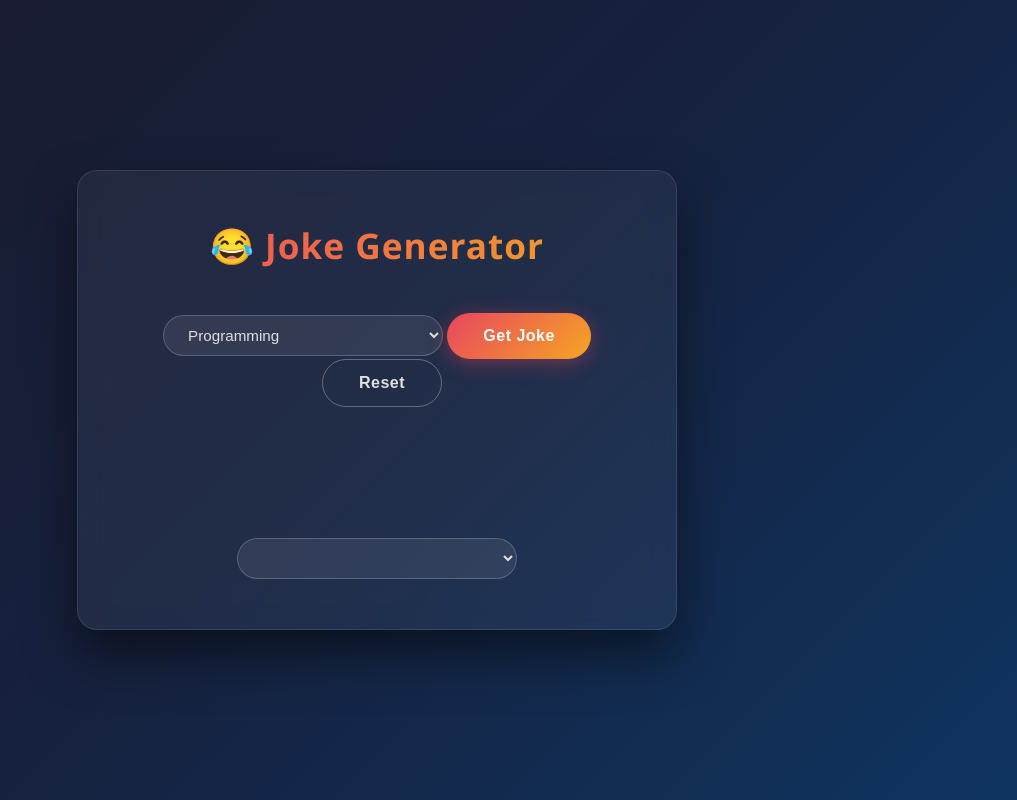
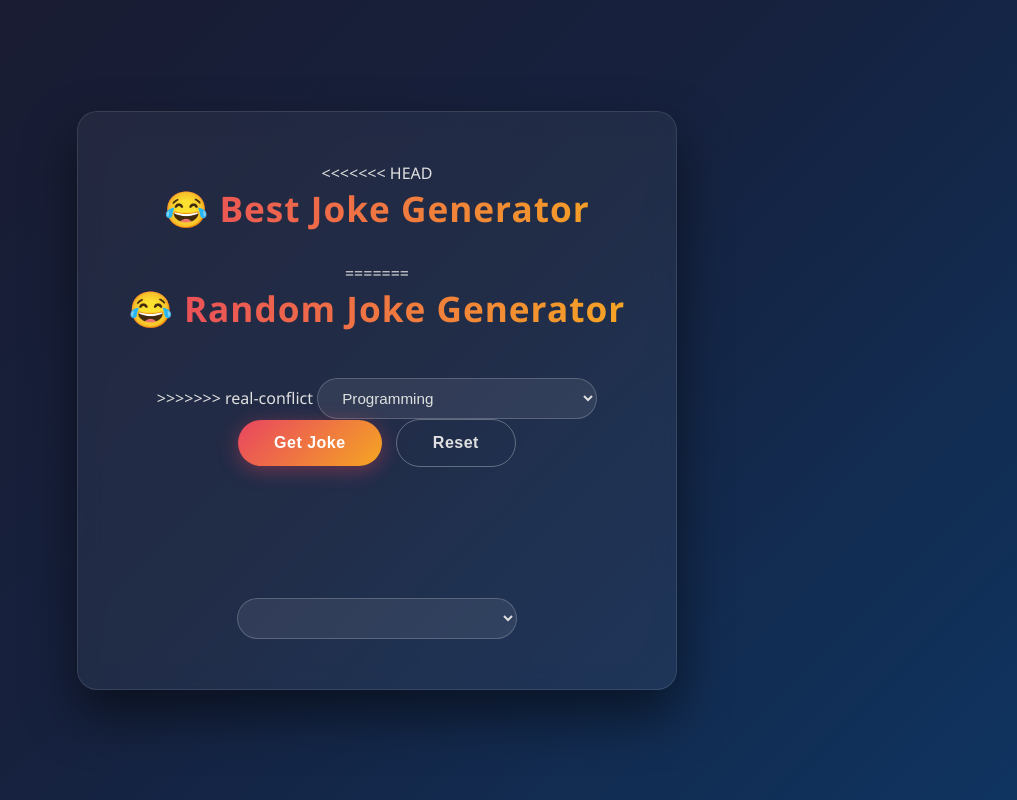
Before and after one commit to ggencas2/joke-generator, a plain HTML site: page index.html in a window 1280 px wide. Shown: the whole page, without its empty margins (263-1280 px from the left). Drawn offline with Linux system fonts and the light colour scheme.

Commit message:
Changing title

```diff
--- a/index.html
+++ b/index.html
@@ -149,7 +149,12 @@
 </head>
 <body>
   <div class="container">
-    <h1>Joke Generator</h1>
+    <<<<<<< HEAD
+<h1>Best Joke Generator</h1>
+=======
+<h1>Random Joke Generator</h1>
+>>>>>>> real-conflict
+
     <select id="category">
       <option value="Programming">Programming</option>
       <option value="Misc">Miscellaneous</option>
```
